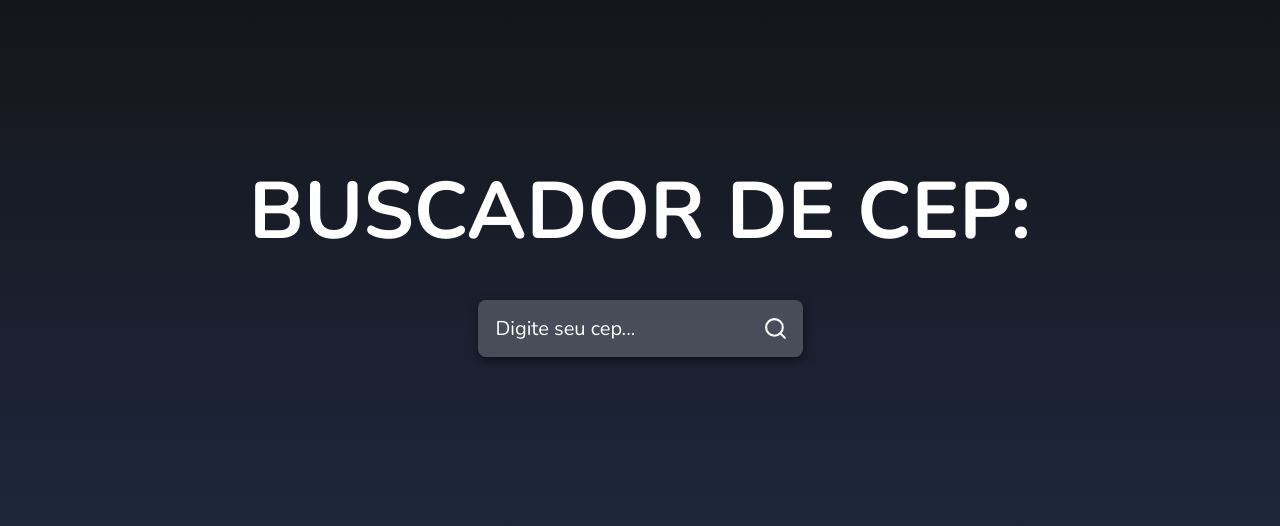
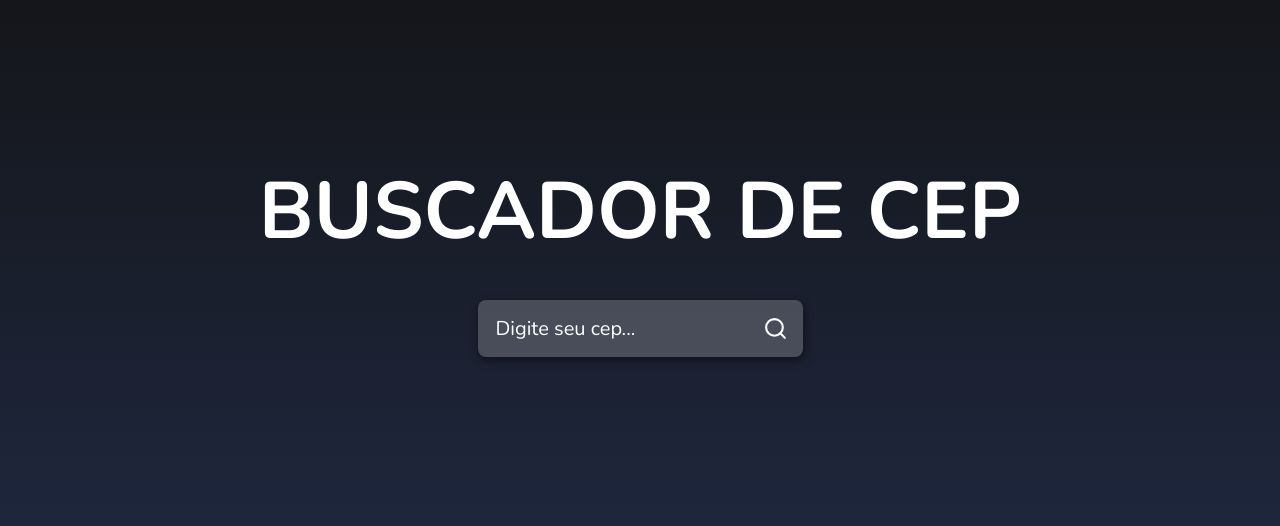
Before and after one commit to iraeveras/buscar-cep-react-com-vite, a React (Vite) app: page / in a window 1280 px wide. Shown: the part 126-652 px from the top of the page. Built offline with nearby package versions, Linux system fonts and the light colour scheme.

Commit message:
ajustes finais

```diff
--- a/src/App.css
+++ b/src/App.css
@@ -75,6 +75,7 @@
 .main span {
     margin-bottom: 16px;
     font-weight: bold;
+    text-align: center;
 }
 
 @media screen and (max-width: 830px){
@@ -97,6 +98,7 @@
 
     .main h2 {
         font-size: 28px;
+        text-align: center;
     }
 }
 
@@ -108,6 +110,9 @@
 }
 
 @media screen and (max-width: 330px){
+    .main {
+        padding: 8px;
+    }
     .container .title {
         font-size: 27px;
     }
--- a/src/App.jsx
+++ b/src/App.jsx
@@ -28,7 +28,7 @@ function App() {
 
   return (
     <div className="container">
-      <h1 className="title">Buscador de CEP:</h1>
+      <h1 className="title">Buscador de CEP</h1>
       <div className="container-input">
         <input
         type="text"
```
